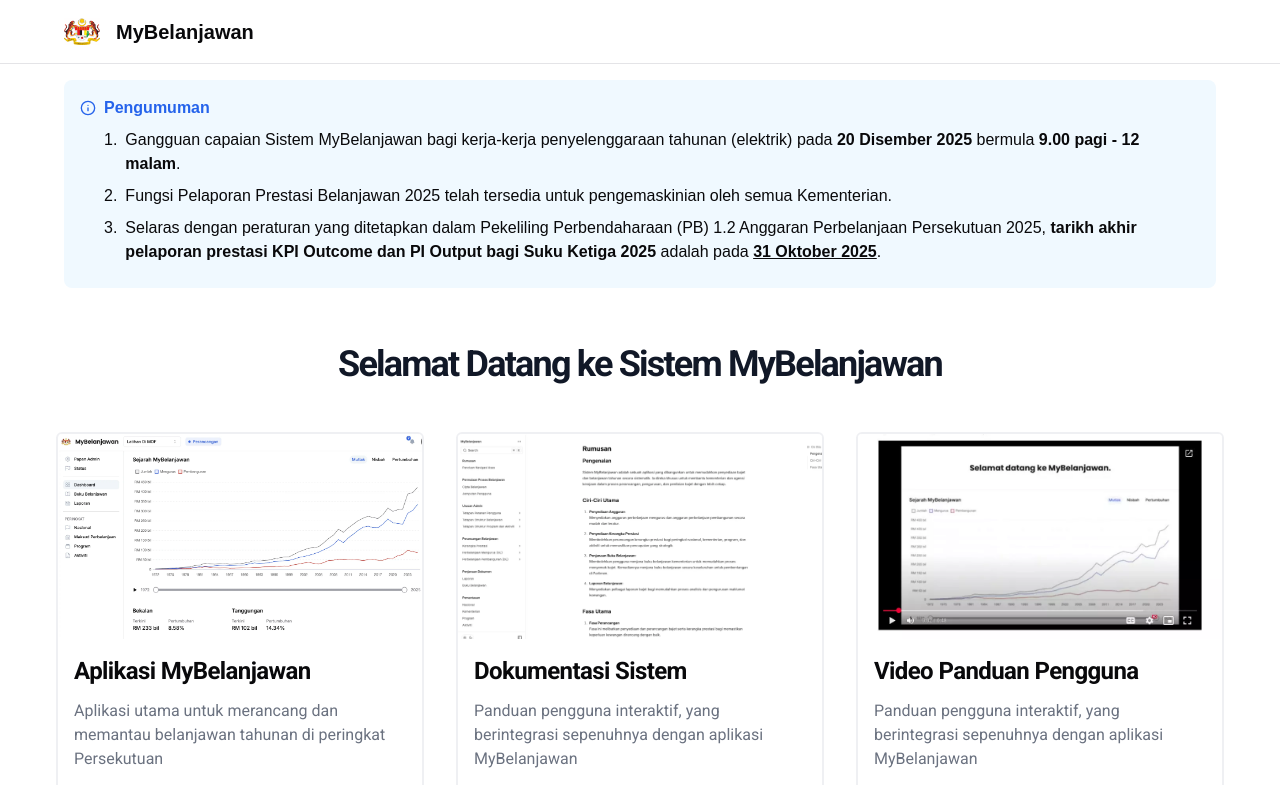
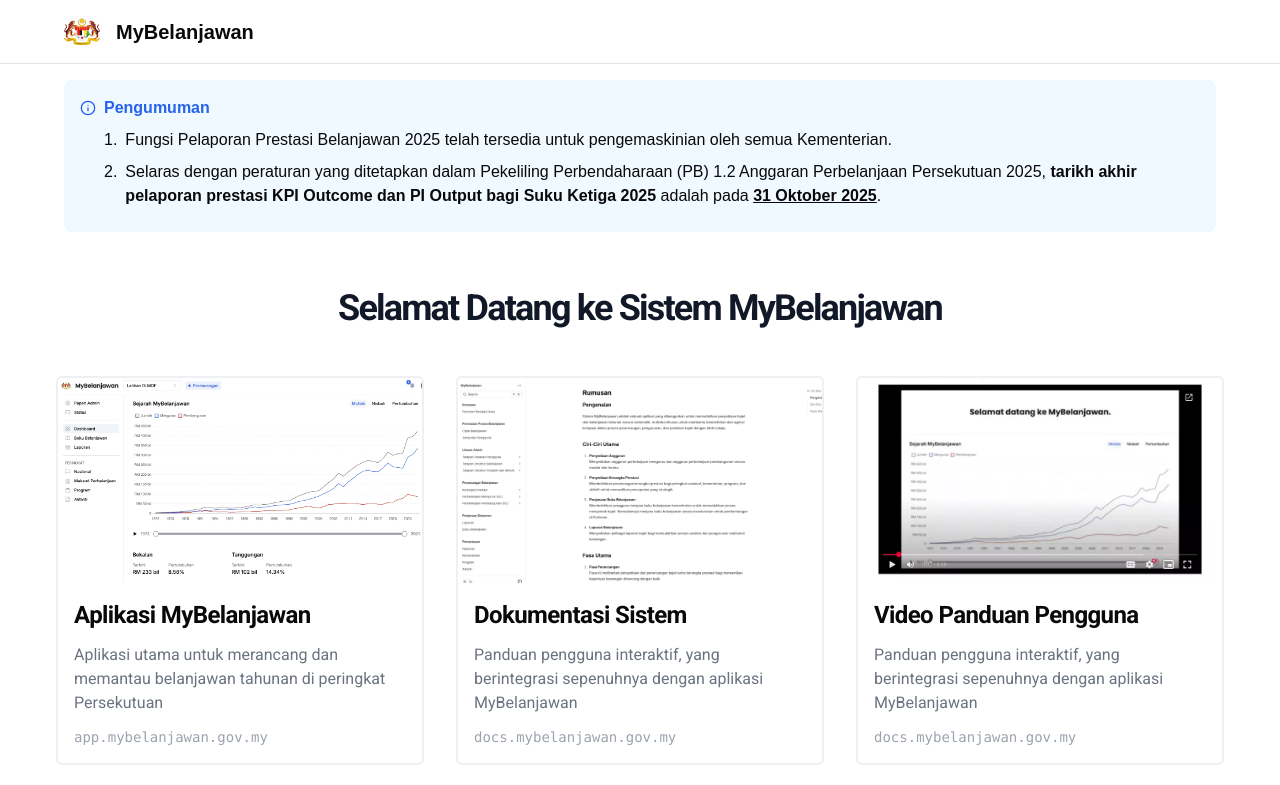
Before and after one commit to mof-malaysia/mybelanjawan-landing, a Next.js app: page / in a window 1280 px wide. Shown: the top 785 px of the page. Built offline with nearby package versions, Linux system fonts and the light colour scheme.

Commit message:
feat: update notices (#13)

```diff
--- a/app/layout.tsx
+++ b/app/layout.tsx
@@ -46,7 +46,6 @@
 ];
 
 const notices = [
-  <>Gangguan capaian Sistem MyBelanjawan bagi kerja-kerja penyelenggaraan tahunan (elektrik) pada <b>20 Disember 2025</b> bermula <b>9.00 pagi - 12 malam</b>.</>,
   <>Fungsi Pelaporan Prestasi Belanjawan 2025 telah tersedia untuk pengemaskinian oleh semua Kementerian.</>,
   <>
     Selaras dengan peraturan yang ditetapkan dalam Pekeliling Perbendaharaan (PB) 1.2 Anggaran Perbelanjaan Persekutuan 2025, <b>tarikh akhir pelaporan prestasi KPI Outcome dan PI Output bagi Suku Ketiga 2025 </b> adalah pada <b><u>31 Oktober 2025</u></b>.
```
